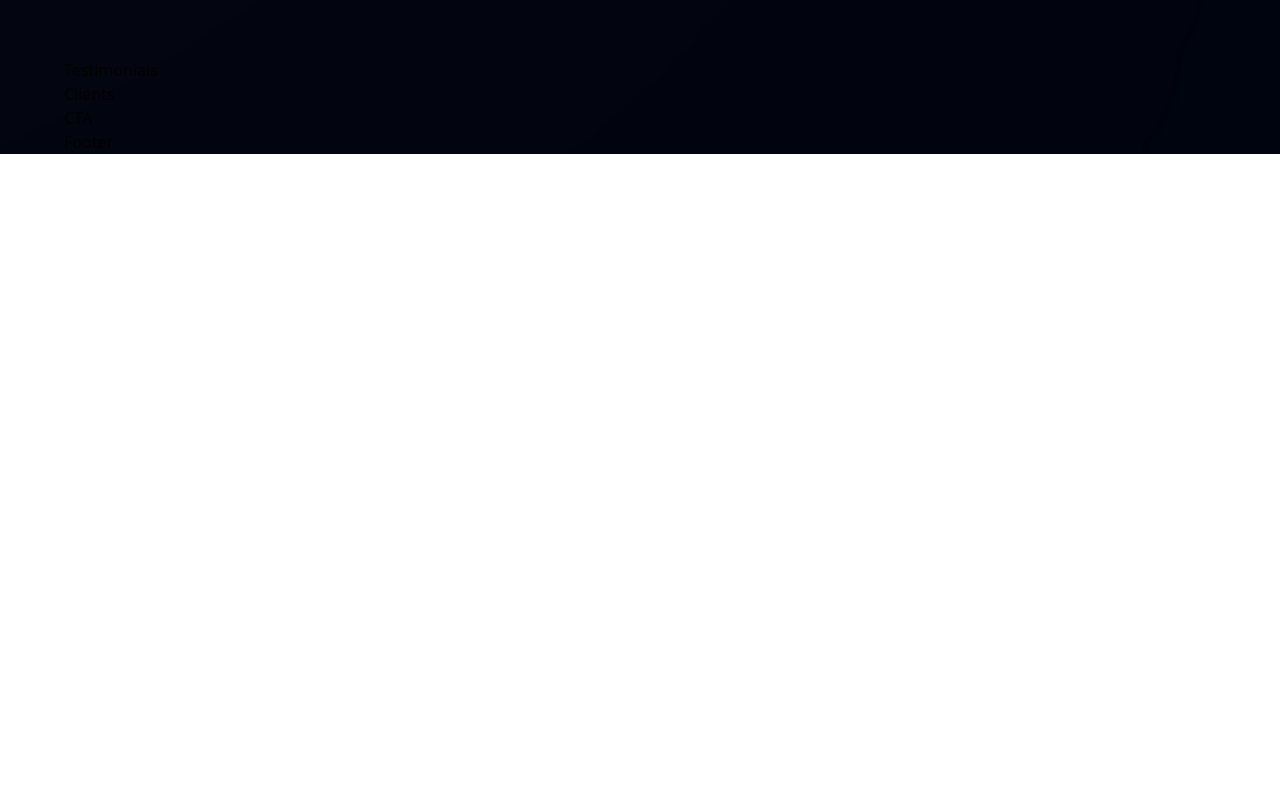
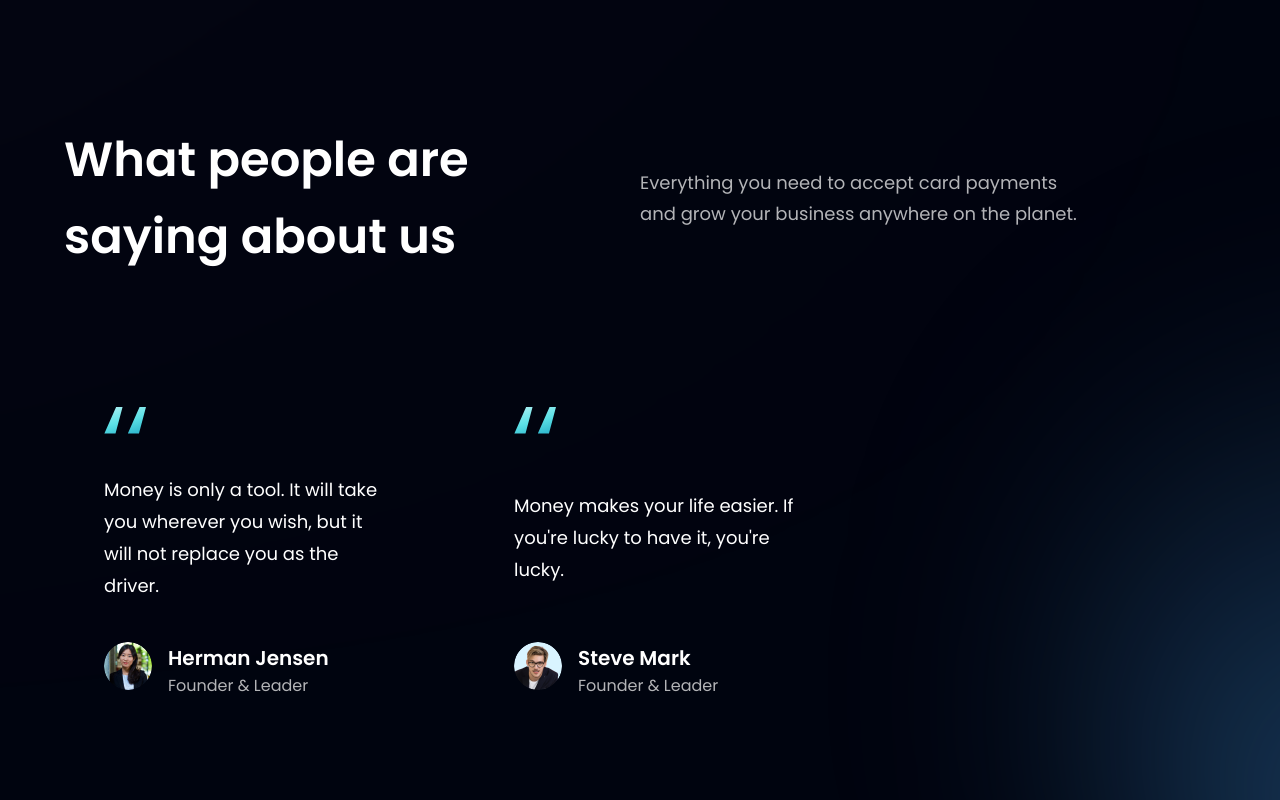
Before and after one commit to ablemosjr/hooBank-website, a React (Vite) app: page / in a window 1280 px wide. Shown: the part 2600-3400 px from the top of the page. Before the commit the page ends 2754 px from the top, so only its background shows below. Built offline with nearby package versions, Linux system fonts and the light colour scheme.

Commit message:
feat: testimonials section

```diff
--- a/src/components/CardDeal.jsx
+++ b/src/components/CardDeal.jsx
@@ -21,5 +21,4 @@
   </section>
 )
 
-
 export default CardDeal
--- a/src/components/FeedbackCard.jsx
+++ b/src/components/FeedbackCard.jsx
@@ -1,7 +1,19 @@
-const FeedbackCard = () => {
-  return (
-    <div>FeedbackCard</div>
-  )
-}
+import { quotes } from '../assets';
+
+const FeedbackCard = ({content, name, title, img}) => (
+  <div className="flex justify-between flex-col px-10 py-12 rounded-[20px] max-w-[370px] md:mr-10 sm:mr-5 mr-0 my-5 feedback-card">
+    <img src={quotes} alt="double_quotes" className="w-[42px] h-[27px] object-contain" />
+    <p className="font-poppins font-normal text-[18px] leading-[32px] text-white my-10">{content}</p>
+
+    <div className="flex flex-row">
+      <img src={img} alt={name} className="w-[48px] h-[48px] rounded-full" />
+
+      <div className="flex flex-col ml-4">
+        <h4 className="font-poppins font-semibold text-[20px] leading-[32px] text-white">{name}</h4>
+        <p className="font-poppins font-normal text-[16px] leading-[24px] text-dimWhite">{title}</p>
+      </div>
+    </div>
+  </div>
+)
 
 export default FeedbackCard
--- a/src/components/Testimonials.jsx
+++ b/src/components/Testimonials.jsx
@@ -1,7 +1,29 @@
-const Testimonials = () => {
-  return (
-    <div>Testimonials</div>
-  )
-}
+import { feedback } from '../constants';
+import styles from '../style';
+import FeedbackCard from './FeedbackCard';
+
+const Testimonials = () => (
+  <section id="clients" className={`${styles.paddingY} ${styles.flexCenter} flex-col relative`}>
+    <div className="absolute z-[0] w-[60%] h-[60%] -right-[50%] rounded-full blue__gradient" />
+
+    <div className="w-full flex justify-between items-center md:flex-row flex-col sm:mb-16 mb-6 relative z-[1]">
+      <h1 className={styles.heading2}>
+        What people are <br className="sm:block hidden" /> saying about us
+      </h1>
+
+      <div className="w-full md:mt-0 mt-6">
+        <p className={`${styles.paragraph} text-left max-w-[450px]`}>
+          Everything you need to accept card payments and grow your business anywhere on the planet.
+        </p>
+      </div>
+    </div>
+
+    <div className="flex flex-wrap sm:justify-start justify-center w-full feedback-container relative z-[1]">
+      {feedback.map((card) => (
+        <FeedbackCard key={card.id} {...card} />
+      ))}
+    </div>
+  </section>
+)
 
 export default Testimonials
```
